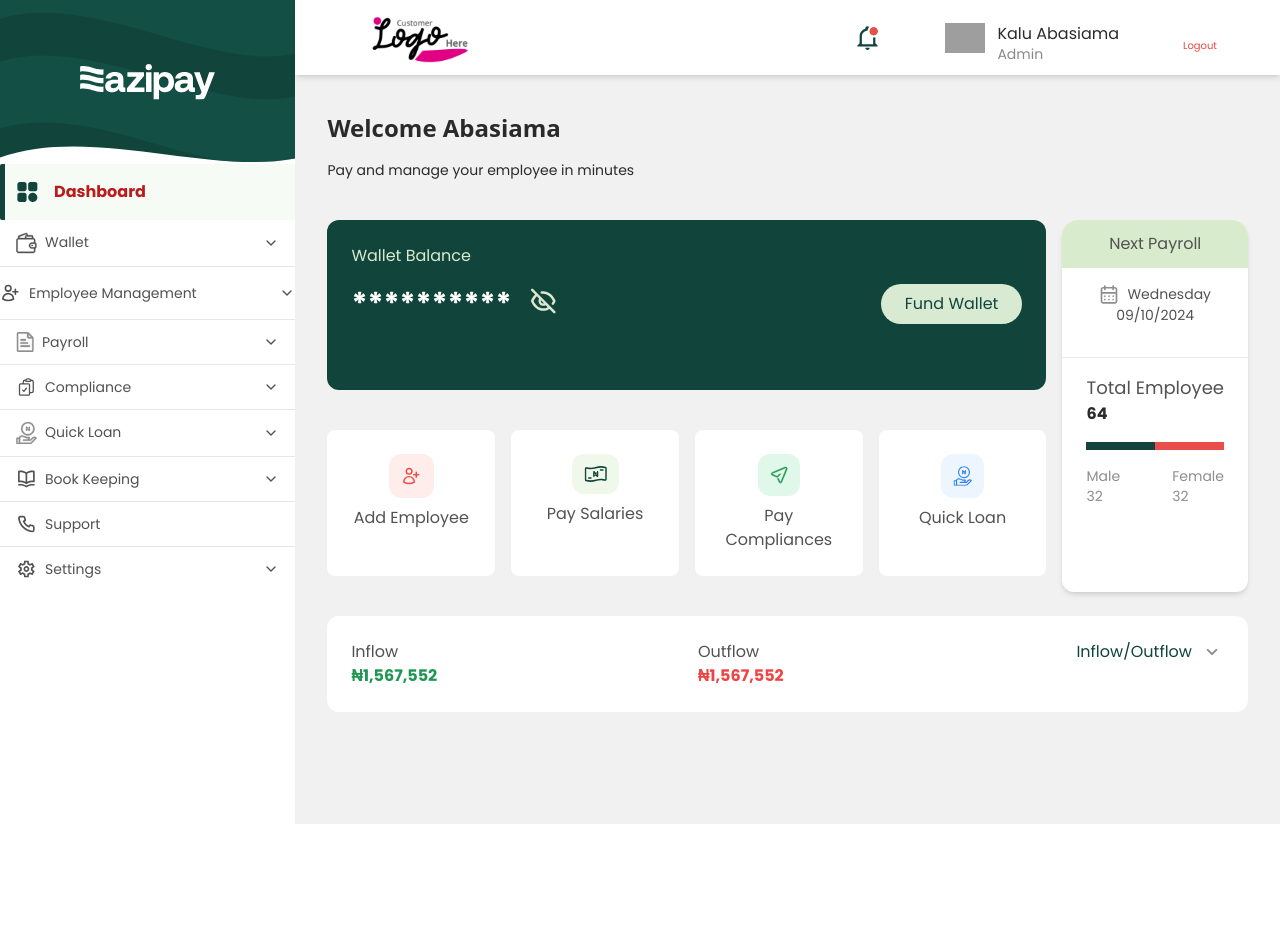
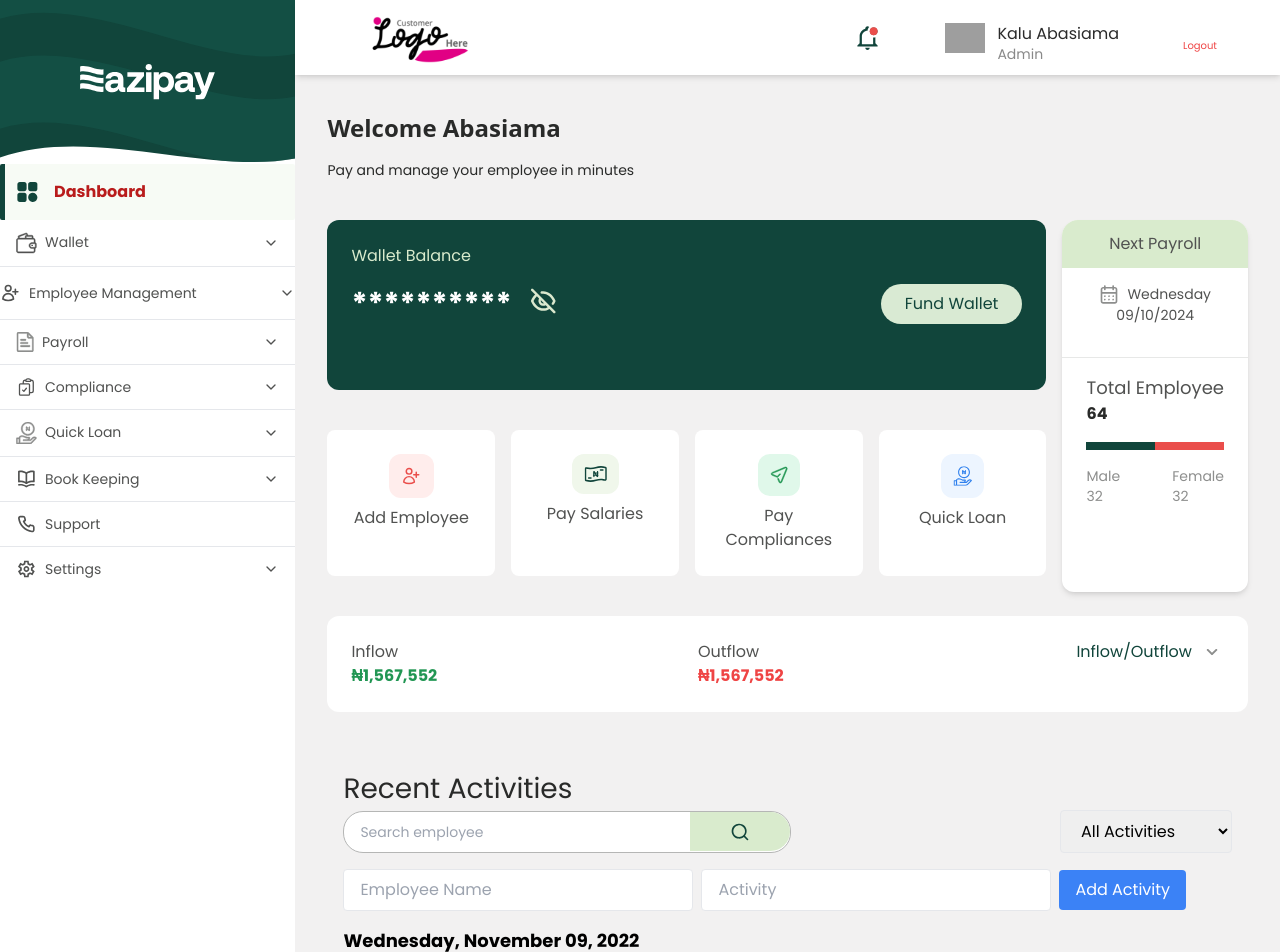
Before and after one commit to SarahHanks04/Eazipay-Project, a React (Vite) app: page /dashboard-layout in a window 1280 px wide. Shown: the top 952 px of the page. Before the commit the page ends 824 px from the top, so only its background shows below. Built offline with nearby package versions, Linux system fonts and the light colour scheme; grey boxes are pictures that could not be loaded.

Commit message:
SearchBar updated

```diff
--- a/src/Component/Dashboard/Dashboard/MainDashboard.jsx
+++ b/src/Component/Dashboard/Dashboard/MainDashboard.jsx
@@ -2,6 +2,7 @@ import React from "react";
 import "../DashboardLayout/Layout.css";
 import WalletBalance from "./WalletBalance";
 import Chart from "./Chart";
+import RecentActivities from "../../Recent Activities/RecentActivities";
 
 const MainDashboard = () => {
   return (
@@ -19,6 +20,7 @@ const MainDashboard = () => {
         <WalletBalance />
 
         <Chart />
+        <RecentActivities />
       </main>
     </section>
   );
--- a/src/Component/Recent Activities/RecentActivities.jsx
+++ b/src/Component/Recent Activities/RecentActivities.jsx
@@ -73,6 +73,7 @@ const RecentActivities = () => {
 
   return (
     <div className="p-4">
+    <h1 className="text-[#292A29] text-[28px] font-[400] pt-10">Recent Activities</h1>
       <div className="flex justify-between items-center mb-4">
         <SearchBar onSearch={handleSearch} />
         <FilterBar onFilter={handleFilter} />
--- a/src/Component/Recent Activities/SearchBar.jsx
+++ b/src/Component/Recent Activities/SearchBar.jsx
@@ -1,11 +1,20 @@
+import React from "react";
+import Magnifier from "../../assets/Magnifier.svg";
+
 const SearchBar = ({ onSearch }) => {
-    return (
+  return (
+    <div className="relative flex items-center w-full max-w-md">
       <input
         type="text"
         placeholder="Search employee"
-        className="border rounded px-4 py-2"
+        className="border border-[#B5B6B5] rounded-[20px] px-4 py-2 w-full pr-10 placeholder:text-sm"
         onChange={(e) => onSearch(e.target.value)}
       />
-    );
-  };
+      <span className="absolute right-[1.88px] bg-[#D9EBCD] py-[9.7px] px-10 rounded-tr-[20px] rounded-br-[20px]">
+        <img src={Magnifier} alt="Magnifier" className="w-5 h-5" />
+      </span>
+    </div>
+  );
+};
+
 export default SearchBar;
```
Also changed, not shown: src/assets/Magnifier.svg (added).
